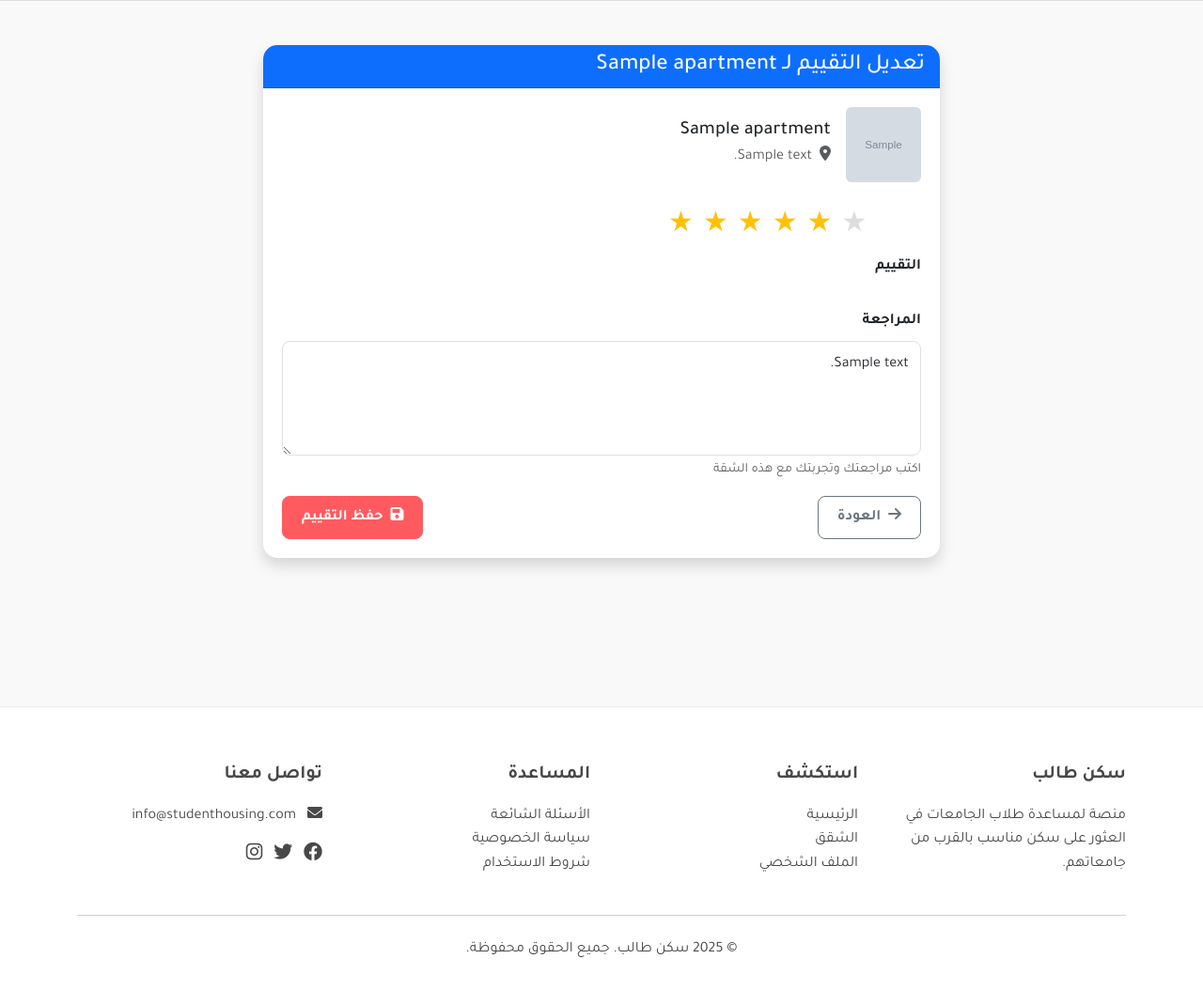
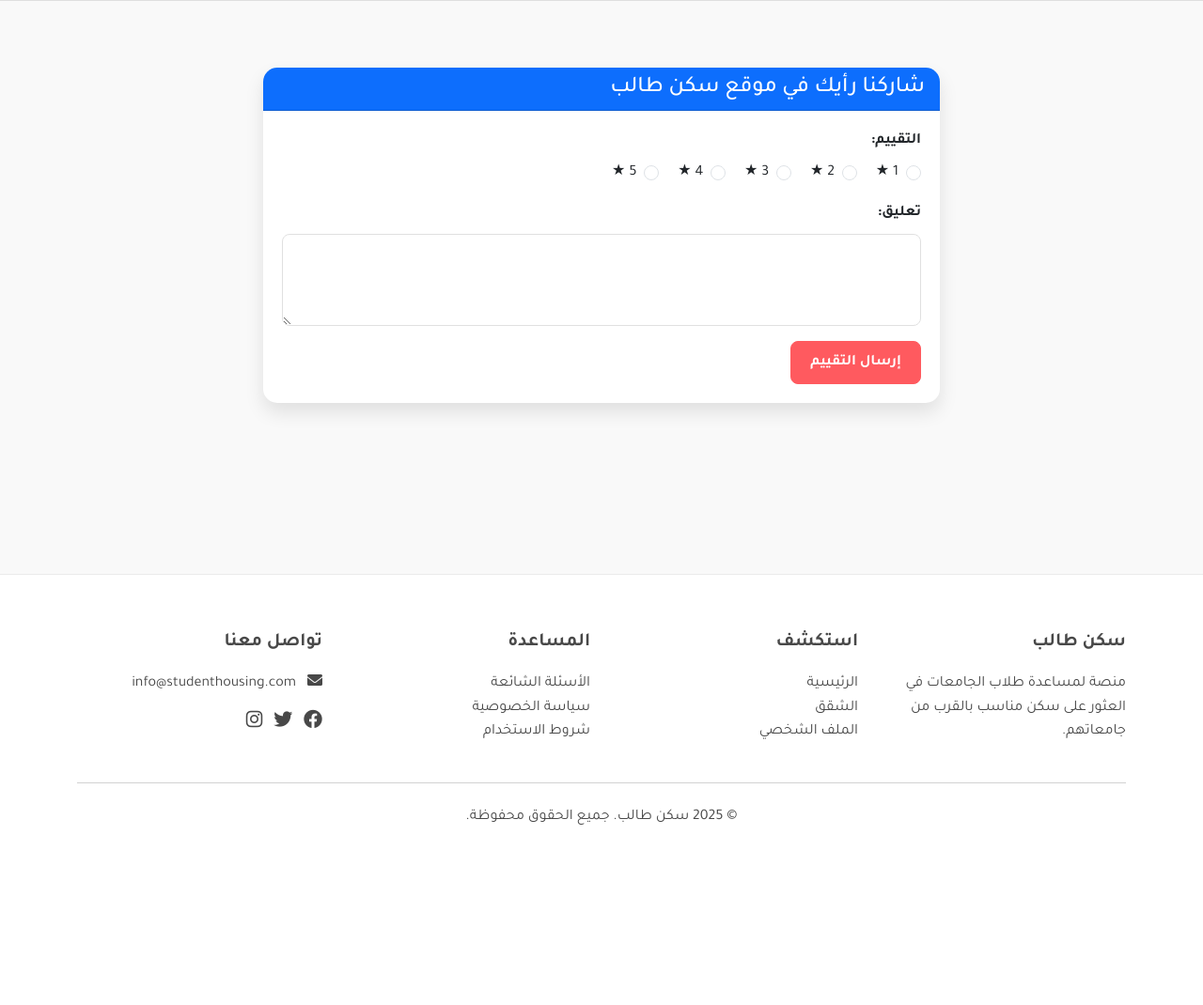
Before and after one commit to ibrahemmaher900/student-housing, a Django app: page /apartments/1/rating/ in a window 1280 px wide. Shown: the part 78-1148 px from the top of the page at 94% size. After the commit the page ends 956 px from the top, so only its background shows below. Run offline with Django 4.2, Linux system fonts and the light colour scheme; a user stored in the database is signed in; tables that the repository leaves empty hold one stand-in row (values such as "Sample post"); grey boxes marked "Sample" are stand-in pictures; data that the repository does not hold is empty.

Commit message:
Fix rating submission functionality

```diff
--- a/apartments/views_rating_fix.py
+++ b/apartments/views_rating_fix.py
@@ -1,11 +1,14 @@
 from django.shortcuts import render, redirect
 from django.contrib.auth.decorators import login_required
 from django.http import JsonResponse
+from django.views.decorators.csrf import ensure_csrf_cookie
 from .models import SiteRating
 import logging
+import json
 
 logger = logging.getLogger(__name__)
 
+@ensure_csrf_cookie
 @login_required
 def add_rating(request):
     """إضافة تقييم للموقع"""
@@ -24,7 +27,7 @@ def add_rating(request):
             # إنشاء التقييم
             SiteRating.objects.create(
                 user=request.user,
-                rating=rating,
+                rating=int(rating),
                 comment=comment
             )
 
--- /dev/null
+++ b/static/js/rating_fix.js
@@ -0,0 +1,64 @@
+document.addEventListener('DOMContentLoaded', function() {
+    // العثور على نموذج التقييم
+    const ratingForm = document.getElementById('rating-form');
+
+    if (ratingForm) {
+        ratingForm.addEventListener('submit', function(e) {
+            e.preventDefault();
+
+            // الحصول على بيانات النموذج
+            const rating = document.querySelector('input[name="rating"]:checked')?.value;
+            const comment = document.querySelector('textarea[name="comment"]').value;
+
+            // التحقق من البيانات
+            if (!rating) {
+                alert('يرجى اختيار تقييم');
+                return;
+            }
+
+            // إنشاء طلب AJAX
+            const xhr = new XMLHttpRequest();
+            xhr.open('POST', '/add-rating/');
+            xhr.setRequestHeader('Content-Type', 'application/x-www-form-urlencoded');
+            xhr.setRequestHeader('X-CSRFToken', getCookie('csrftoken'));
+
+            xhr.onload = function() {
+                if (xhr.status === 200) {
+                    const response = JSON.parse(xhr.responseText);
+                    if (response.status === 'success') {
+                        alert('تم إرسال تقييمك بنجاح');
+                        // إعادة تحميل الصفحة أو إغلاق النافذة المنبثقة
+                        window.location.reload();
+                    } else {
+                        alert('حدث خطأ: ' + response.message);
+                    }
+                } else {
+                    alert('حدث خطأ في الاتصال بالخادم');
+                }
+            };
+
+            xhr.onerror = function() {
+                alert('حدث خطأ في الاتصال بالخادم');
+            };
+
+            // إرسال البيانات
+            xhr.send('rating=' + encodeURIComponent(rating) + '&comment=' + encodeURIComponent(comment));
+        });
+    }
+
+    // دالة للحصول على قيمة ملف تعريف الارتباط
+    function getCookie(name) {
+        let cookieValue = null;
+        if (document.cookie && document.cookie !== '') {
+            const cookies = document.cookie.split(';');
+            for (let i = 0; i < cookies.length; i++) {
+                const cookie = cookies[i].trim();
+                if (cookie.substring(0, name.length + 1) === (name + '=')) {
+                    cookieValue = decodeURIComponent(cookie.substring(name.length + 1));
+                    break;
+                }
+            }
+        }
+        return cookieValue;
+    }
+});
--- a/templates/apartments/add_rating.html
+++ b/templates/apartments/add_rating.html
@@ -1,101 +1,49 @@
 {% extends 'base/base.html' %}
+{% load static %}
 
-{% block title %}سكن طالب{% endblock %}
-
-{% block extra_css %}
-<style>
-    .rating-container {
-        direction: rtl;
-        display: inline-block;
-        margin-bottom: 20px;
-    }
-
-    .rating-container input {
-        display: none;
-    }
-
-    .rating-container label {
-        float: right;
-        color: #ddd;
-        font-size: 30px;
-        padding: 0 5px;
-        cursor: pointer;
-    }
-
-    .rating-container label:before {
-        content: '★';
-    }
-
-    .rating-container input:checked ~ label,
-    .rating-container label:hover,
-    .rating-container label:hover ~ label {
-        color: #ffc107;
-    }
-
-    .rating-container input:checked + label:hover,
-    .rating-container input:checked ~ label:hover,
-    .rating-container label:hover ~ input:checked ~ label,
-    .rating-container input:checked ~ label:hover ~ label {
-        color: #ffdb70;
-    }
-</style>
-{% endblock %}
+{% block title %}إضافة تقييم - سكن طالب{% endblock %}
 
 {% block content %}
-<div class="container py-4">
+<div class="container py-5">
     <div class="row justify-content-center">
         <div class="col-md-8">
-            <div class="card shadow">
+            <div class="card">
                 <div class="card-header bg-primary text-white">
-                    <h4 class="mb-0">{% if existing_rating %}تعديل التقييم{% else %}إضافة تقييم{% endif %} لـ {{ apartment.title }}</h4>
+                    <h4 class="mb-0">شاركنا رأيك في موقع سكن طالب</h4>
                 </div>
                 <div class="card-body">
-                    <div class="mb-4">
-                        <div class="d-flex align-items-center mb-3">
-                            <img src="{{ apartment.images.first.image.url|default:'/static/img/placeholder.jpg' }}" alt="{{ apartment.title }}" class="rounded me-3" style="width: 80px; height: 80px; object-fit: cover;">
-                            <div>
-                                <h5 class="mb-1">{{ apartment.title }}</h5>
-                                <p class="text-muted mb-0"><i class="fas fa-map-marker-alt me-1"></i> {{ apartment.address }}</p>
+                    <form id="rating-form" method="post">
+                        {% csrf_token %}
+                        <div class="mb-3">
+                            <label class="form-label">التقييم:</label>
+                            <div class="rating-stars">
+                                <div class="form-check form-check-inline">
+                                    <input class="form-check-input" type="radio" name="rating" id="rating1" value="1">
+                                    <label class="form-check-label" for="rating1">1 ★</label>
+                                </div>
+                                <div class="form-check form-check-inline">
+                                    <input class="form-check-input" type="radio" name="rating" id="rating2" value="2">
+                                    <label class="form-check-label" for="rating2">2 ★</label>
+                                </div>
+                                <div class="form-check form-check-inline">
+                                    <input class="form-check-input" type="radio" name="rating" id="rating3" value="3">
+                                    <label class="form-check-label" for="rating3">3 ★</label>
+                                </div>
+                                <div class="form-check form-check-inline">
+                                    <input class="form-check-input" type="radio" name="rating" id="rating4" value="4">
+                                    <label class="form-check-label" for="rating4">4 ★</label>
+                                </div>
+                                <div class="form-check form-check-inline">
+                                    <input class="form-check-input" type="radio" name="rating" id="rating5" value="5">
+                                    <label class="form-check-label" for="rating5">5 ★</label>
+                                </div>
                             </div>
                         </div>
-                    </div>
-
-                    <form method="post">
-                        {% csrf_token %}
-                        <div class="mb-4">
-                            <label class="form-label fw-bold">التقييم</label>
-                            <div class="rating-container">
-                                {% for radio in form.stars %}
-                                    {{ radio.tag }}
-                                    <label for="{{ radio.id_for_label }}"></label>
-                                {% endfor %}
-                            </div>
-                            {% if form.stars.errors %}
-                            <div class="text-danger small mt-1">
-                                {{ form.stars.errors }}
-                            </div>
-                            {% endif %}
+                        <div class="mb-3">
+                            <label for="comment" class="form-label">تعليق:</label>
+                            <textarea class="form-control" id="comment" name="comment" rows="3"></textarea>
                         </div>
-
-                        <div class="mb-3">
-                            <label for="{{ form.review.id_for_label }}" class="form-label fw-bold">المراجعة</label>
-                            {{ form.review }}
-                            {% if form.review.errors %}
-                            <div class="text-danger small mt-1">
-                                {{ form.review.errors }}
-                            </div>
-                            {% endif %}
-                            <div class="form-text">اكتب مراجعتك وتجربتك مع هذه الشقة</div>
-                        </div>
-
-                        <div class="d-flex justify-content-between">
-                            <a href="{% url 'apartment_detail' pk=apartment.id %}" class="btn btn-outline-secondary">
-                                <i class="fas fa-arrow-right me-1"></i> العودة
-                            </a>
-                            <button type="submit" class="btn btn-primary">
-                                <i class="fas fa-save me-1"></i> حفظ التقييم
-                            </button>
-                        </div>
+                        <button type="submit" class="btn btn-primary">إرسال التقييم</button>
                     </form>
                 </div>
             </div>
@@ -105,5 +53,5 @@
 {% endblock %}
 
 {% block extra_js %}
-<script src="/static/js/ratings.js"></script>
+<script src="{% static 'js/rating_fix.js' %}"></script>
 {% endblock %}
```
